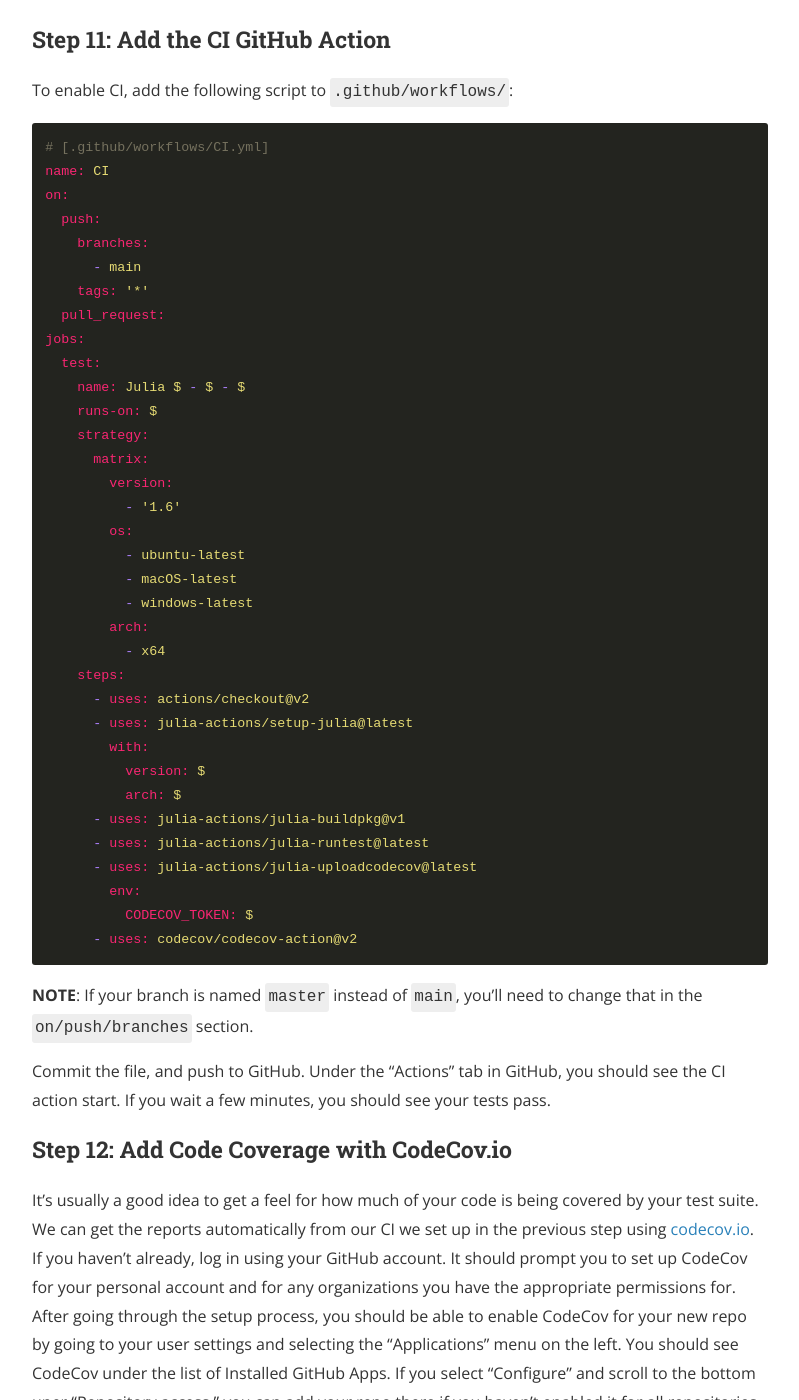
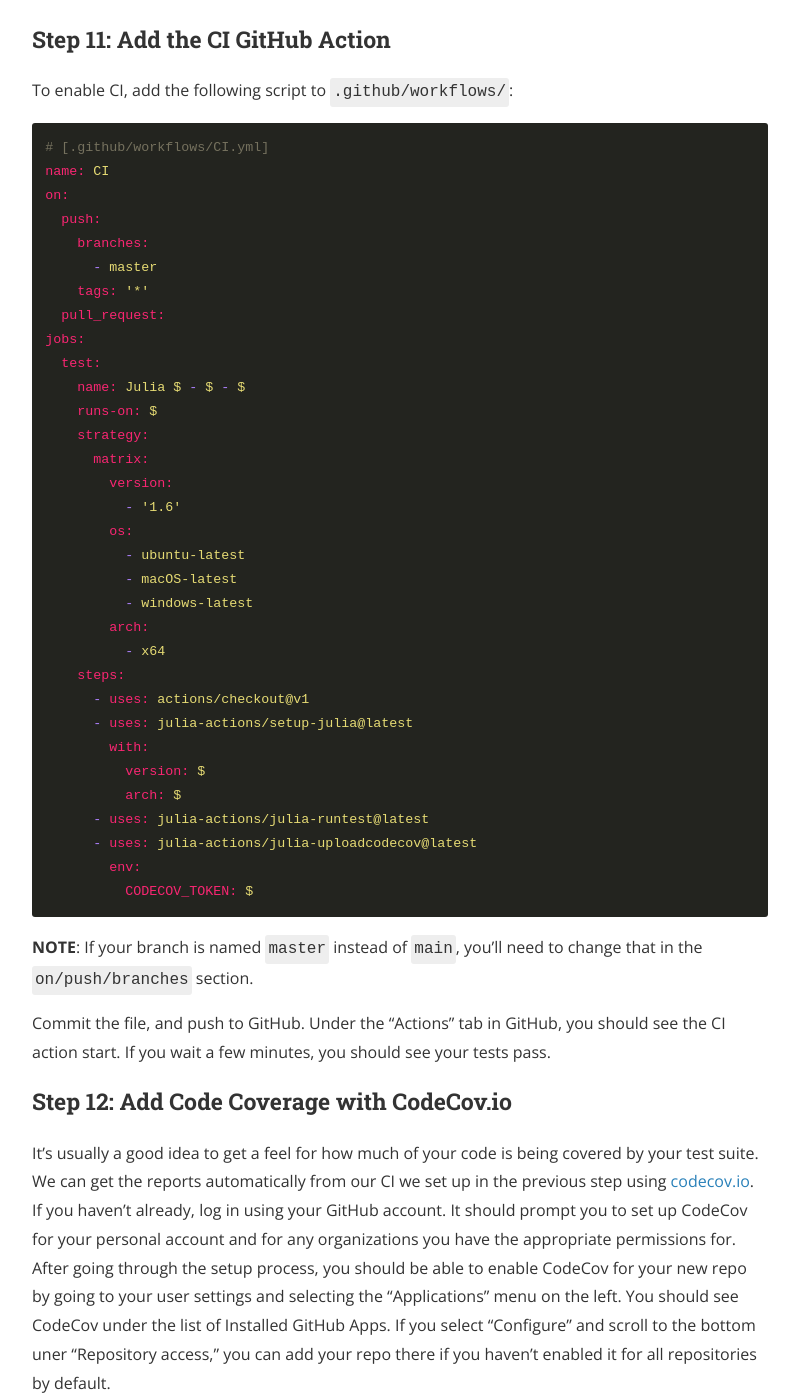
Before and after one commit to bjack205/bjack205.github.io, a Jekyll site: the page built from _posts/2021-07-16-julia_package_setup.md, in a window 1280 px wide and 1400 px high, scrolled down 10404 px. Shown: the whole window, without its empty margins (240-1039 px from the left). Built offline with Jekyll 4.4.1, drawn with Linux system fonts in a browser that asks for light colours; nearby versions of some CDN libraries.

Commit message:
Fix CI script in Package tutorial

````diff
--- a/_posts/2021-07-16-julia_package_setup.md
+++ b/_posts/2021-07-16-julia_package_setup.md
@@ -350,7 +350,7 @@ name: CI
 on:
   push:
     branches:
-      - main
+      - master
     tags: '*'
   pull_request:
 jobs:
@@ -368,17 +368,15 @@ jobs:
         arch:
           - x64
     steps:
-      - uses: actions/checkout@v2
+      - uses: actions/checkout@v1
       - uses: julia-actions/setup-julia@latest
         with:
           version: ${{ matrix.version }}
           arch: ${{ matrix.arch }}
-      - uses: julia-actions/julia-buildpkg@v1
       - uses: julia-actions/julia-runtest@latest
       - uses: julia-actions/julia-uploadcodecov@latest
         env:
           CODECOV_TOKEN: ${{ secrets.CODECOV_TOKEN }}
-      - uses: codecov/codecov-action@v2
 ```
 **NOTE**: If your branch is named `master` instead of `main`, you'll need to change that in the `on/push/branches` section.
 
````
